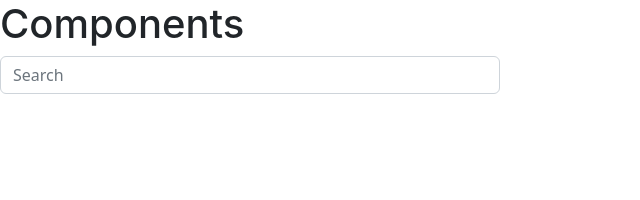
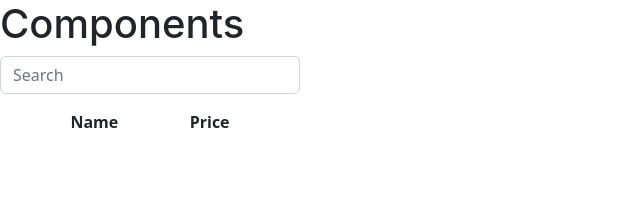
Before and after one commit to Drew-L-Nelson/BetaDocsLearning1, a React (Create React App) app: page / in a window 1280 px wide. Shown: the top 200 px of the page, without its empty margins (0-640 px from the left). Built offline with nearby package versions, Linux system fonts and the light colour scheme.

Commit message:
Name/Price added

```diff
--- a/src/FilterableProductTable.js
+++ b/src/FilterableProductTable.js
@@ -1,12 +1,12 @@
 import React from 'react';
 import SearchBar from './SearchBar';
-//import ProductTable from './ProductTable';
+import ProductTable from './ProductTable';
 
 export default function FilterableProductTable() {
   return(
     <div>
       <SearchBar />
-      {/* <ProductTable/> */}
+      <ProductTable/>
     </div>
   )
 };
--- /dev/null
+++ b/src/ProductTable.css
@@ -0,0 +1,5 @@
+.name-price-div {
+  display: flex;
+  justify-content: space-evenly;
+  width: 300px;
+}
--- a/src/ProductTable.js
+++ b/src/ProductTable.js
@@ -0,0 +1,16 @@
+import React from 'react';
+import './ProductTable.css'
+
+export default function ProductTable() {
+  return (
+    <table>
+      <thead>
+        <div className='name-price-div'>
+          <th>Name</th>
+          <th>Price</th>
+        </div>
+      </thead>
+      {/* <tbody>{rows}</tbody> */}
+    </table>
+  );
+}
--- a/src/SearchBar.js
+++ b/src/SearchBar.js
@@ -10,7 +10,7 @@ export default function SearchBar() {
           placeholder='Search'
           className='search-bar'
           aria-label='Search'
-          style={{ width: "500px" }}
+          style={{ width: "300px" }}
         />
       </Form>
     </>
```
